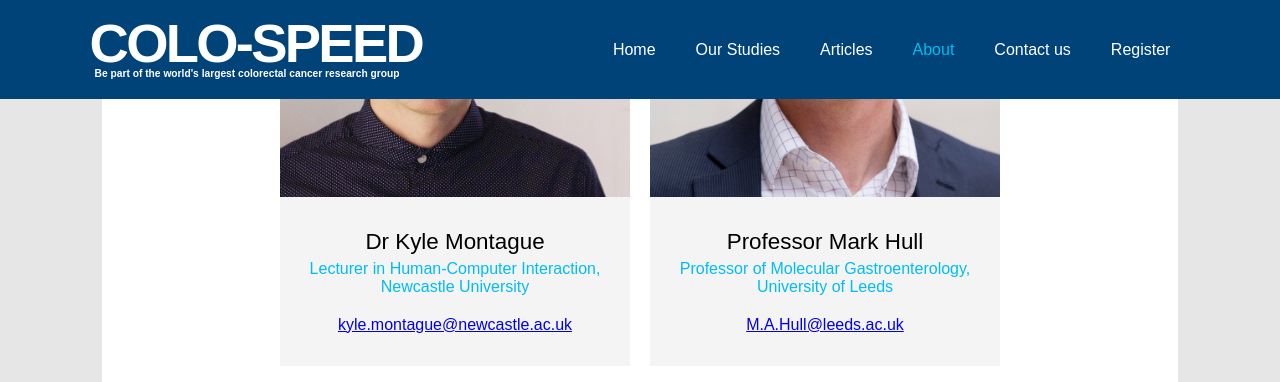
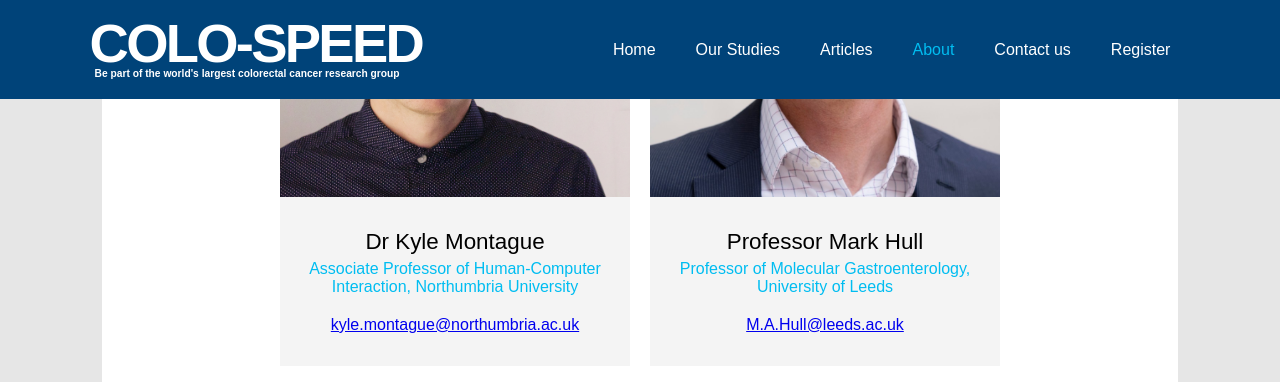
Before and after one commit to not-dalia/colo-speed-v2, a Jekyll site: the page built from _pages/about.html, in a window 1280 px wide and 900 px high, scrolled down 2939 px, cut to the strip 0-382 px from the top of the window. Built offline with Jekyll 4.4.1, drawn with Linux system fonts in a browser that asks for light colours; some web fonts are replaced.

Commit message:
updated role.

```diff
--- a/_data/members.yml
+++ b/_data/members.yml
@@ -12,9 +12,9 @@ members:
     image: /assets/images/people/linda2.jpg
 
   - name: Dr Kyle Montague
-    affiliation: Lecturer in Human-Computer Interaction, Newcastle University
+    affiliation: Associate Professor of Human-Computer Interaction, Northumbria University
     bio:
-    email: kyle.montague@newcastle.ac.uk
+    email: kyle.montague@northumbria.ac.uk
     image: /assets/images/people/kyle.jpg
 
   - name: Professor Mark Hull
```
